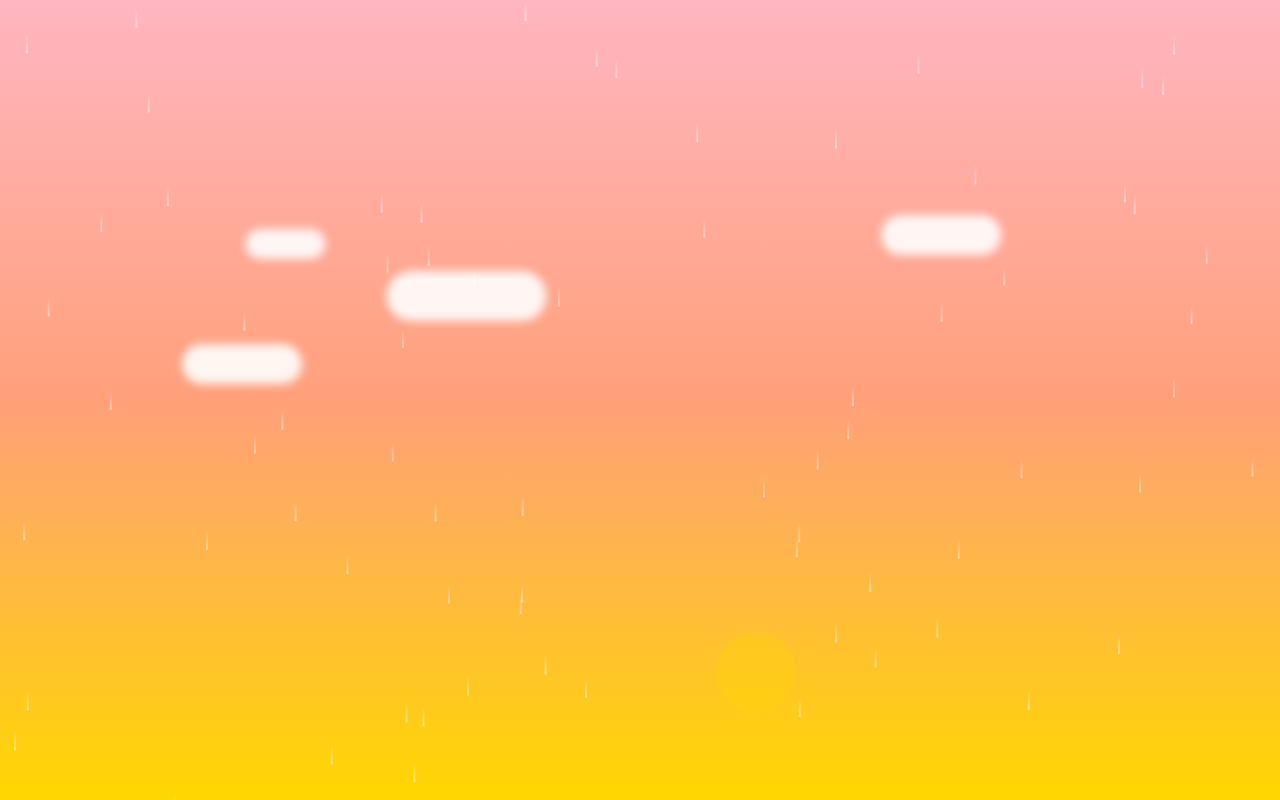
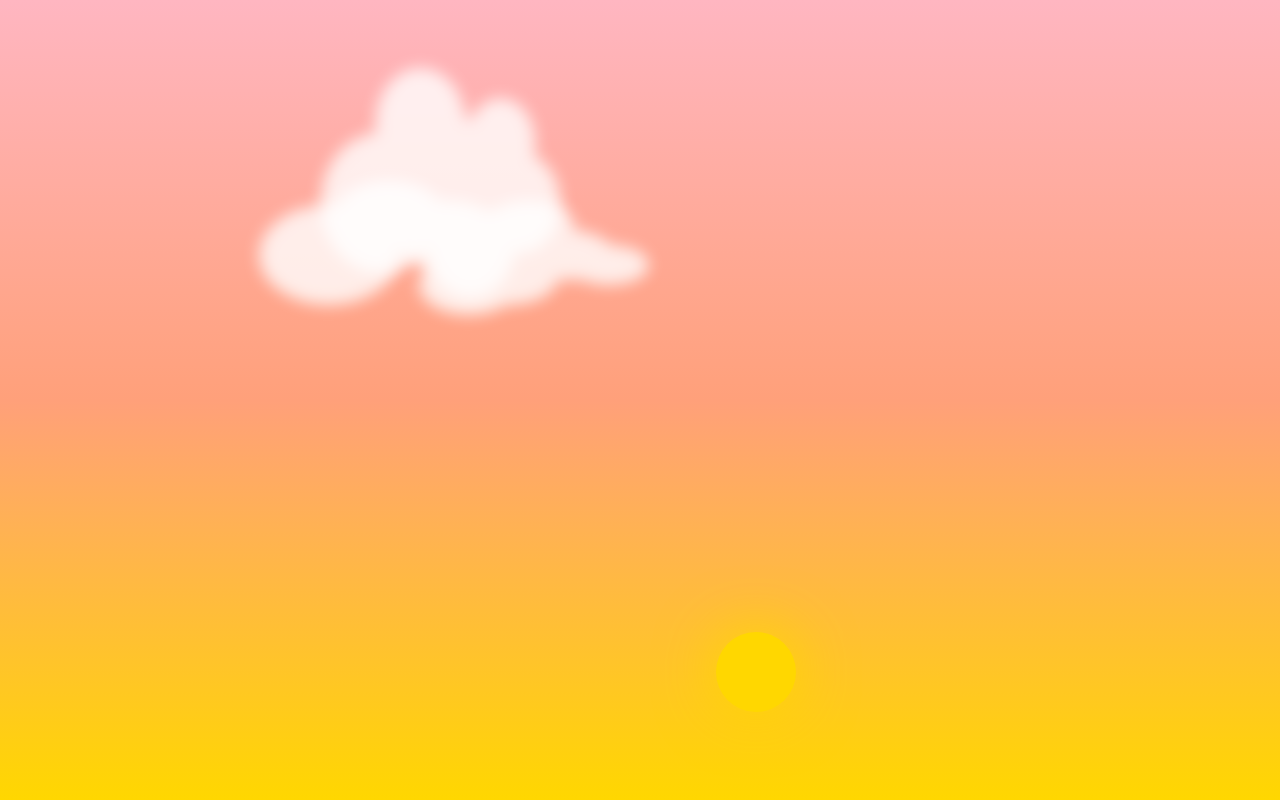
Before and after one commit to chrisdoornink/worlday, a Next.js app: page / in a window 1280 px wide. Built offline with nearby package versions, Linux system fonts and the light colour scheme.

Commit message:
snow rain and such done for sky at least

```diff
--- a/app/components/worlday/constants.ts
+++ b/app/components/worlday/constants.ts
@@ -4,10 +4,9 @@ export type Weather = (typeof WEATHER_TYPES)[number];
 
 // Weather Probabilities (must sum to 1)
 export const WEATHER_PROBABILITIES = {
-  // clear: 0.7,
-  // rain: 0.25,
-  // snow: 0.05,
-  rain: 1
+  clear: 0.7,
+  rain: 0.25,
+  snow: 0.05,
 };
 
 // Weather Settings
--- a/app/components/worlday/hooks/useBackground.ts
+++ b/app/components/worlday/hooks/useBackground.ts
@@ -108,7 +108,7 @@ export const useBackground = () => {
       const baseSpeed = CLOUD_SETTINGS.speedMultiplier[weather];
       // More varied durations: between 30s and 90s
       const duration = (80 + Math.random() * 40) / baseSpeed;
-      const topPosition = 10 + Math.random() * 40;
+      const topPosition = 5 + Math.random() * 25; // Move range from 5% to 30% instead of 10% to 50%
       // Initial delay to distribute clouds across the screen
       const initialDelay = -Math.random() * duration;
 
--- a/app/components/worlday/index.tsx
+++ b/app/components/worlday/index.tsx
@@ -17,6 +17,11 @@ const World = () => {
 
   return (
     <div className={`${styles.worldContainer} ${styles[timeOfDay]}`}>
+      {/* Background cloud for rain and snow */}
+      {(weather === 'rain' || weather === 'snow') && (
+        <div className={`${styles.backgroundCloud} ${weather === 'snow' ? styles.snowCloud : ''}`} />
+      )}
+
       {/* Celestial body (sun or moon) */}
       <div
         className={`${styles.celestialBody} ${
--- a/app/components/worlday/styles.module.css
+++ b/app/components/worlday/styles.module.css
@@ -90,14 +90,12 @@
 /* Clouds */
 .cloud {
   position: absolute;
-  border-radius: 50px;
-  filter: blur(3px);
   animation: float linear infinite;
   transition: all 1s ease;
   transform: translateX(0);
   will-change: transform;
-  top: var(--cloud-top-position, 20%);
   animation-play-state: running;
+  filter: blur(8px);
 }
 
 .dayCloud {
@@ -111,30 +109,117 @@
 }
 
 .rainCloud {
-  filter: blur(5px);
-  opacity: 0.9;
-  transform: scale(1.5);
+  filter: blur(20px) brightness(0.6);
+  opacity: 0;
+  visibility: hidden;
+}
+
+.backgroundCloud {
+  position: fixed;
+  width: 300vw;
+  height: 40vh;
+  top: 0;
+  left: -100vw;
+  background:
+    radial-gradient(
+      circle at 50% 50%,
+      rgba(100, 100, 100, 0.2) 0%,
+      rgba(120, 120, 120, 0.6) 100%
+    ),
+    repeating-linear-gradient(
+      45deg,
+      rgba(80, 80, 80, 0.4) 0%,
+      rgba(100, 100, 100, 0.2) 10%,
+      rgba(80, 80, 80, 0.4) 20%
+    );
+  filter: blur(40px);
+  opacity: 0.8;
+  animation:
+    slowFloat 240s linear infinite,
+    cloudPulse 20s ease-in-out infinite;
 }
 
 .snowCloud {
-  filter: blur(4px);
+  background:
+    radial-gradient(
+      circle at 50% 50%,
+      rgba(255, 255, 255, 0.3) 0%,
+      rgba(220, 220, 220, 0.7) 100%
+    ),
+    repeating-linear-gradient(
+      45deg,
+      rgba(200, 200, 200, 0.4) 0%,
+      rgba(255, 255, 255, 0.3) 10%,
+      rgba(200, 200, 200, 0.4) 20%
+    );
+  filter: blur(40px) brightness(1.1);
   opacity: 0.85;
-  transform: scale(1.3);
 }
 
+@keyframes slowFloat {
+  from {
+    transform: translateX(-10vw);
+  }
+  to {
+    transform: translateX(10vw);
+  }
+}
+
+@keyframes cloudPulse {
+  0%, 100% {
+    opacity: 0.8;
+    filter: blur(40px);
+  }
+  50% {
+    opacity: 0.7;
+    filter: blur(50px);
+  }
+}
+
+/* Cloud shapes using box-shadows */
 .cloud1 {
-  width: 120px;
-  height: 40px;
+  /* Wide, spread out cloud */
+  width: 140px;
+  height: 100px;
+  border-radius: 50%;
+  box-shadow:
+    120px -20px 0 -15px white,
+    240px 0px 0 -25px white,
+    180px 20px 0 -20px white,
+    60px -40px 0 -15px white,
+    200px -30px 0 -25px white,
+    280px 10px 0 -30px white,
+    140px 30px 0 -20px white;
 }
 
 .cloud2 {
-  width: 80px;
-  height: 30px;
+  /* Taller, more compact cloud */
+  width: 120px;
+  height: 140px;
+  border-radius: 50%;
+  box-shadow:
+    60px -40px 0 -15px white,
+    120px -60px 0 -25px white,
+    80px 20px 0 -20px white,
+    40px -80px 0 -15px white,
+    100px -20px 0 -25px white,
+    140px 0px 0 -20px white,
+    90px 40px 0 -15px white;
 }
 
 .cloud3 {
-  width: 160px;
-  height: 50px;
+  /* Large, round cloud */
+  width: 180px;
+  height: 180px;
+  border-radius: 50%;
+  box-shadow:
+    100px -50px 0 -35px white,
+    200px 0px 0 -45px white,
+    150px 50px 0 -35px white,
+    80px -80px 0 -30px white,
+    220px -70px 0 -40px white,
+    180px 30px 0 -50px white,
+    120px 60px 0 -35px white;
 }
 
 /* Weather Effects */
@@ -145,6 +230,7 @@
   background: linear-gradient(transparent, rgba(255, 255, 255, 0.5));
   animation: rainfall linear infinite;
   top: -20px; /* Start above the viewport */
+  filter: blur(2px) brightness(0.6);
 }
 
 .snow {
```
